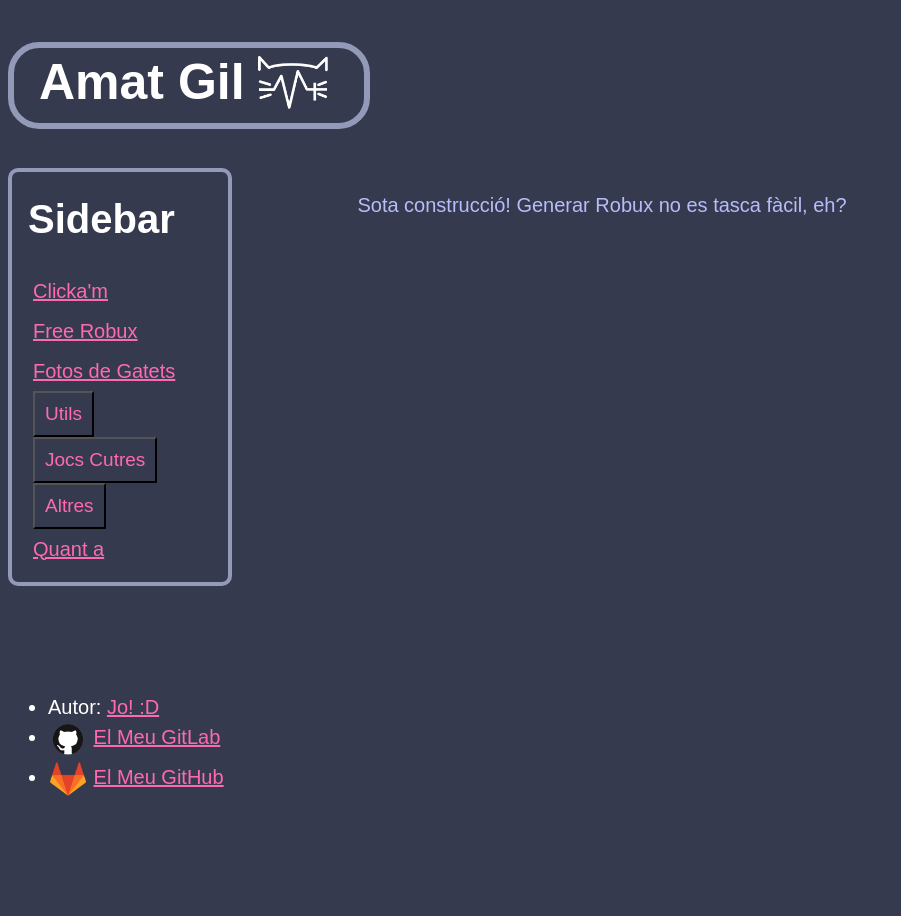
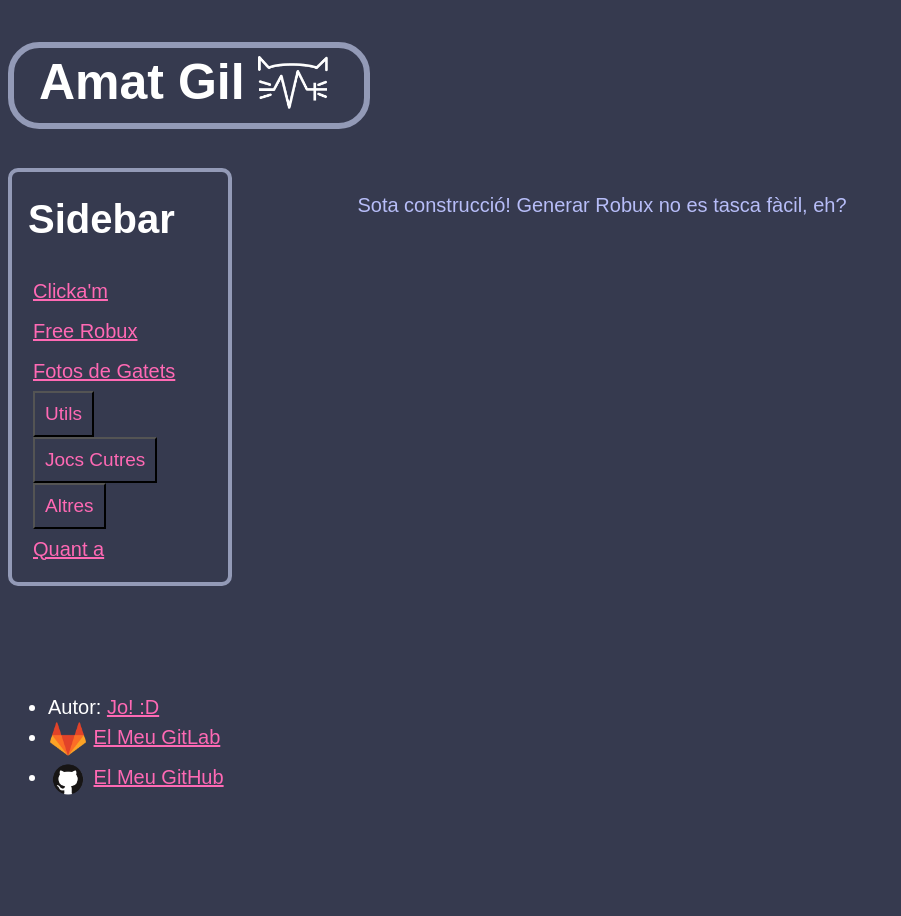
Before and after one commit to amatgil/amatgil.github.io, a Jekyll site: the page built from subpages/robux_generator.html, in a window 1280 px wide. Shown: the whole page, without its empty margins (0-901 px from the left). Built offline with Jekyll 4.4.1, drawn with Linux system fonts in a browser that asks for light colours.

Commit message:
fix footer

```diff
--- a/_includes/always-present/footer.html
+++ b/_includes/always-present/footer.html
@@ -4,12 +4,12 @@
       Autor: <a href="mailto:{{site.email}}">Jo! :D</a>
     </li>
 
-    <li> <img src="/assets/imgs/icons/GitHub-icon.png"
+    <li> <img src="/assets/imgs/icons/GitLab-icon.png"
       class="git-icon"> <a href="{{site.gitlab}}"> El Meu GitLab</a>
     </li>
 
-    <li><img src="/assets/imgs/icons/GitLab-icon.png"
-      class="git-icon"> <a href="{{site.gitlab}}">El Meu GitHub</a>
+    <li><img src="/assets/imgs/icons/GitHub-icon.png"
+      class="git-icon"> <a href="{{site.github}}">El Meu GitHub</a>
     </li>
 
   </ul>
```
